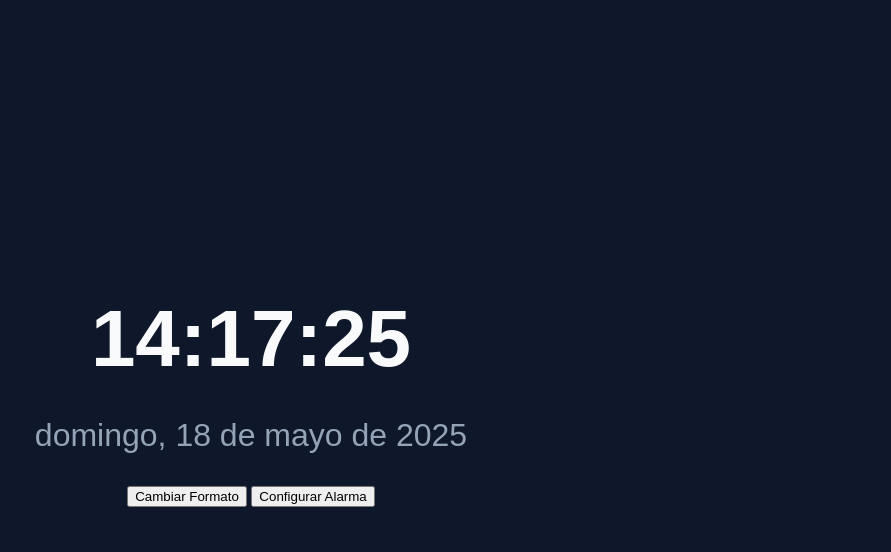
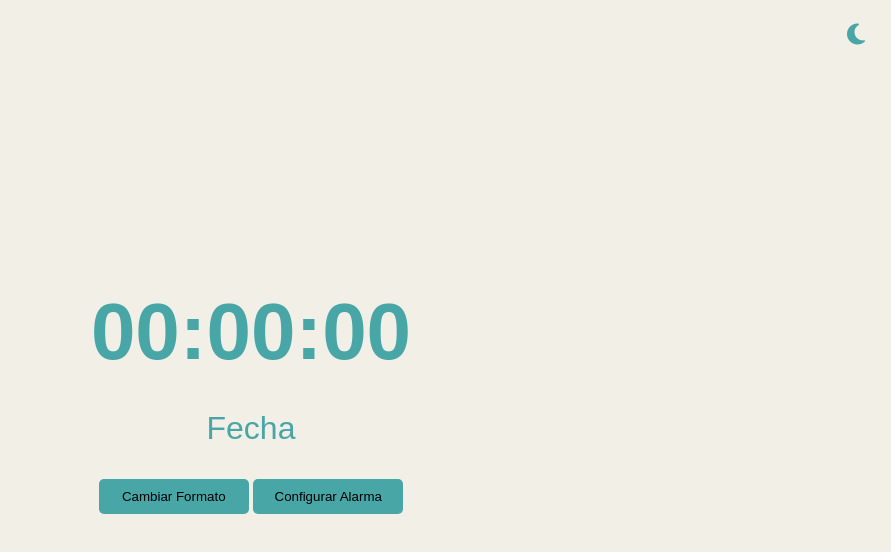
Before and after one commit to NeilDMJ/reloj_digital, a plain HTML site: page index.html in a window 1280 px wide. Shown: the whole page, without its empty margins (389-1280 px from the left). Drawn offline with Linux system fonts and the light colour scheme.

Commit message:
Modo oscuro

```diff
--- a/index.html
+++ b/index.html
@@ -5,8 +5,10 @@
     <meta name="viewport" content="width=device-width, initial-scale=1.0">
     <title>Reloj Digital</title>
     <link rel="stylesheet" href="styles.css">
+    <link rel="stylesheet" href="https://cdnjs.cloudflare.com/ajax/libs/font-awesome/6.5.0/css/all.min.css">
 </head>
 <body>
+    <script src="script.js"></script>
     <div class= "clock_container">
         <h1 id="clock">00:00:00</h1>
         <p id="date">Fecha</p>
@@ -14,6 +16,8 @@
         <button id="alarmaBtn">Configurar Alarma</button>
         <audio id="alarma" src="alarm-clock-short-6402.mp3" preload="auto"></audio>
     </div>
-    <script src="script.js"></script>
+    <button id="modoBtn" aria-label="Cambiar modo">
+    <i id="modoIcon" class="fas fa-moon"></i>
+    </button>
 </body>
 </html>
--- a/script.js
+++ b/script.js
@@ -1,5 +1,21 @@
 let alarmaHora = null;
 let formato24h = true;
+
+// Establecer modo inicial
+const modoGuardado = localStorage.getItem('modo') || 'claro';
+document.body.classList.add(`modo-${modoGuardado}`);
+const icono = document.getElementById('modoIcon');
+icono.classList = modoGuardado === 'oscuro' ? 'fas fa-sun' : 'fas fa-moon';
+
+document.getElementById('modoBtn').addEventListener('click', function () {
+    document.body.classList.toggle('modo-oscuro');
+    document.body.classList.toggle('modo-claro');
+
+    const esModoOscuro = document.body.classList.contains('modo-oscuro');
+    icono.classList = esModoOscuro ? 'fas fa-sun' : 'fas fa-moon';
+    localStorage.setItem('modo', esModoOscuro ? 'oscuro' : 'claro');
+});
+
 
 // Modifica la función del reloj para comprobar la alarma
 function actualizar_reloj() {
--- a/styles.css
+++ b/styles.css
@@ -1,25 +1,94 @@
-body{
+body {
     display: flex;
     justify-content: center;
     align-items: center;
     height: 100vh;
-    background-color: #0f172a;
-    color:#f8fafc;
+    background-color: #F2EFE7;
+    color: #48A6A7;
     font-family: 'Arial', sans-serif;
     margin: 0;
+}
 
-    .clock_container{
+/* Contenedor del reloj */
+.clock_container {
     text-align: center;
 }
 
-    #clock{
+/* Reloj */
+#clock {
     font-size: 5rem;
     margin: 0;
 }
 
-    #date{
+/* Fecha */
+#date {
     font-size: 2rem;
-        color: #94a3b8;
+    color: #48A6A7;
 }
 
+/* Botón formato */
+#formatoBtn {
+    background-color: #48A6A7;
+    height: 35px;
+    width: 150px;
+    border: none;
+    border-radius: 5px;
 }
+
+#formatoBtn:hover {
+    background-color: #006A71;
+    color: #48A6A7;
+}
+
+/* Botón alarma */
+#alarmaBtn {
+    background-color: #48A6A7;
+    height: 35px;
+    width: 150px;
+    border: none;
+    border-radius: 5px;
+}
+
+#alarmaBtn:hover {
+    background-color: #006A71;
+    color: #48A6A7;
+}
+
+/* Botón modo (claro/oscuro) */
+#modoBtn {
+    background: none;
+    border: none;
+    cursor: pointer;
+    font-size: 24px;
+    color: inherit;
+    position: fixed;
+    top: 20px;
+    right: 20px;
+    z-index: 1000;
+    transition: transform 0.2s;
+}
+
+#modoBtn:hover {
+    transform: scale(1.2);
+}
+
+body.modo-oscuro {
+    background-color: #121212;
+    color: #f0f0f0;
+}
+
+body.modo-oscuro #date {
+    color: #f0f0f0;
+}
+
+body.modo-oscuro #formatoBtn,
+body.modo-oscuro #alarmaBtn {
+    background-color: #444;
+    color: #f0f0f0;
+}
+
+body.modo-oscuro #formatoBtn:hover,
+body.modo-oscuro #alarmaBtn:hover {
+    background-color: #666;
+    color: #fff;
+}
```
Lines whose indentation alone changed are shown as unchanged.
